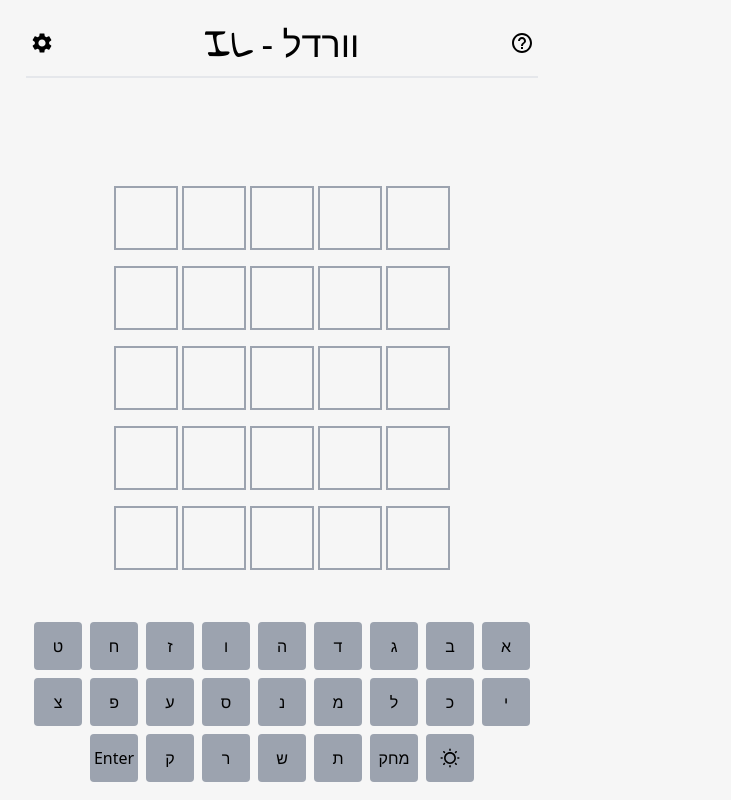
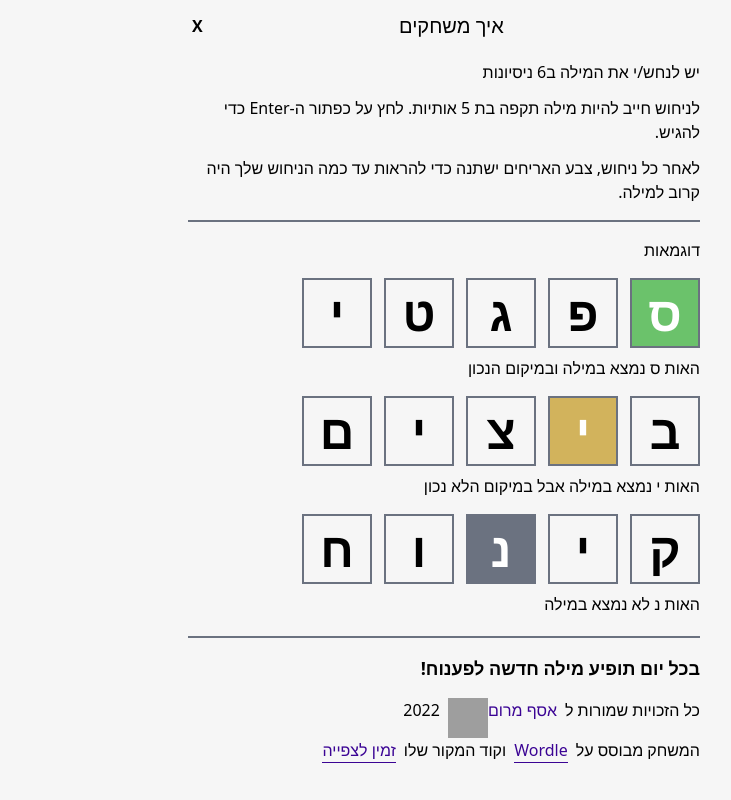
Before and after one commit to Asi889/wordel-game, a Vue app: page / in a window 1280 px wide. Shown: the whole page, without its empty margins (505-1236 px from the left). Built offline with nearby package versions, Linux system fonts and the light colour scheme; grey boxes are pictures that could not be loaded.

Commit message:
more changes

```diff
--- a/src/App.vue
+++ b/src/App.vue
@@ -237,7 +237,8 @@ export default defineComponent({
         wordoftheday,
         splitedWord,
         allLetters,
-        finalLetters
+        finalLetters,
+        layout
       );
     };
 
--- a/src/components/InfoPage.vue
+++ b/src/components/InfoPage.vue
@@ -13,7 +13,7 @@
     >
       <p>יש לנחש/י את המילה ב6 ניסיונות</p>
       <p>
-        ל ניחוש חייב להיות מילה תקפה בת 5 אותיות. לחץ על כפתור ה-Enter כדי
+        לניחוש חייב להיות מילה תקפה בת 5 אותיות. לחץ על כפתור ה-Enter כדי
         להגיש.
       </p>
       <p>
@@ -137,7 +137,7 @@
         </div>
         <p class="">האות נ לא נמצא במילה</p>
       </div>
-      <div class="font-bold pr-1 sm:pr-0">בכל יום תופיע מילה חדשה לפענוח!</div>
+      <div class="font-bold pr-1 sm:pr-0 text-lg">בכל יום תופיע מילה חדשה לפענוח!</div>
       <div class="grid">
         <div class="flex  gap-2">
           <p>כל הזכויות שמורות ל</p>
--- a/src/functions/loadFromStorage.ts
+++ b/src/functions/loadFromStorage.ts
@@ -13,10 +13,13 @@ export function loadFromStorage(
   splitedWord: any,
   allLetters: any,
   finalLetters: any,
+  layout: any
 ) {
   const date = localStorage.getItem("date");
   if (!date) {
-    firstTimer.value = true;
+    layout.settings = false;
+    layout.main = false;
+    layout.info = true;
     return;
   }
 
```
